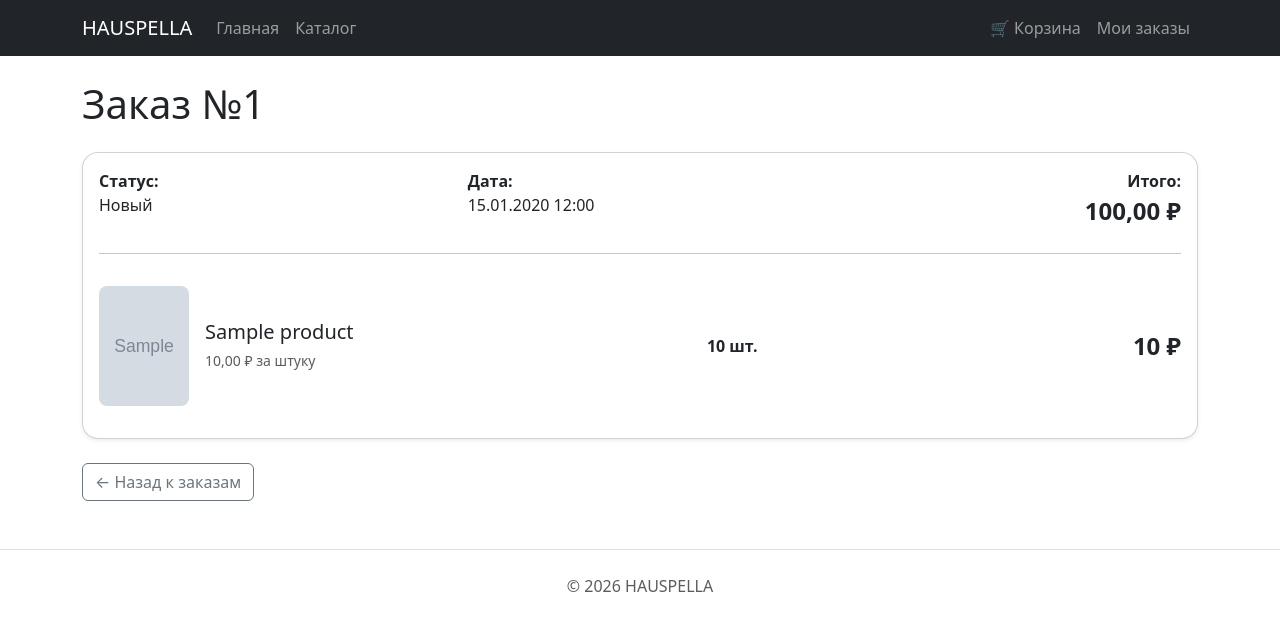
After one commit to VAA039/hauspella-shop, a Django app: page /orders/1/ in a window 1280 px wide. The commit adds this page. Shown: the top 631 px of the page. Run offline with Django 5.2, Linux system fonts and the light colour scheme; a user stored in the database is signed in; tables that the repository leaves empty hold one stand-in row (values such as "Sample post"); grey boxes marked "Sample" are stand-in pictures.

Commit message:
Implement order history and checkout

```diff
--- a/apps/orders/urls.py
+++ b/apps/orders/urls.py
@@ -5,6 +5,18 @@ from . import views
 app_name = "orders"
 
 urlpatterns = [
+    path(
+        "",
+        views.order_list,
+        name="list",
+    ),
+
+    path(
+    "<int:order_id>/",
+    views.order_detail,
+    name="detail",
+    ),
+
     path(
         "checkout/",
         views.checkout,
@@ -22,4 +34,6 @@ urlpatterns = [
         views.success,
         name="success",
     ),
+
+
 ]
--- a/apps/orders/views.py
+++ b/apps/orders/views.py
@@ -1,9 +1,52 @@
 from django.contrib.auth.decorators import login_required
-from django.shortcuts import redirect, render
+from django.shortcuts import (
+    get_object_or_404,
+    redirect,
+    render,
+)
 
 from apps.cart.services import CartService
 
 from .services import OrderService
+from .models import Order
+
+@login_required
+def order_list(request):
+    """
+    Список заказов пользователя.
+    """
+
+    orders = Order.objects.filter(
+        user=request.user,
+    )
+
+    return render(
+        request,
+        "orders/order_list.html",
+        {
+            "orders": orders,
+        },
+    )
+
+@login_required
+def order_detail(request, order_id):
+    """
+    Детальная информация о заказе.
+    """
+
+    order = get_object_or_404(
+        Order,
+        id=order_id,
+        user=request.user,
+    )
+
+    return render(
+        request,
+        "orders/order_detail.html",
+        {
+            "order": order,
+        },
+    )
 
 @login_required
 def checkout(request):
@@ -25,7 +68,6 @@ def checkout(request):
             "cart": cart,
         },
     )
-
 
 @login_required
 def confirm_order(request):
--- a/templates/base.html
+++ b/templates/base.html
@@ -72,6 +72,15 @@
                 </a>
             </li>
 
+            <li class="nav-item">
+                <a
+                    class="nav-link"
+                    href="{% url 'orders:list' %}"
+                >
+                    Мои заказы
+                </a>
+            </li>
+
             </ul>
 
         </div>
--- /dev/null
+++ b/templates/orders/order_detail.html
@@ -0,0 +1,152 @@
+{% extends "base.html" %}
+
+{% block title %}
+Заказ №{{ order.id }}
+{% endblock %}
+
+{% block content %}
+
+<h1 class="mb-4">
+    Заказ №{{ order.id }}
+</h1>
+
+<div class="card shadow-sm rounded-4">
+
+    <div class="card-body">
+
+        <div class="row mb-4">
+
+            <div class="col-md-4">
+
+                <strong>Статус:</strong><br>
+
+                {{ order.get_status_display }}
+
+            </div>
+
+            <div class="col-md-4">
+
+                <strong>Дата:</strong><br>
+
+                {{ order.created_at|date:"d.m.Y H:i" }}
+
+            </div>
+
+            <div class="col-md-4 text-end">
+
+                <strong>Итого:</strong><br>
+
+                <span class="fs-4 fw-bold">
+
+                    {{ order.total_price }} ₽
+
+                </span>
+
+            </div>
+
+        </div>
+
+        <hr>
+
+        {% for item in order.items.all %}
+
+            <div class="row align-items-center py-3">
+
+                <div class="col-md-6">
+
+                    <div class="d-flex align-items-center">
+
+                        {% with image=item.product.images.first %}
+
+                            {% if image %}
+
+                                <img
+                                    src="{{ image.image.url }}"
+                                    alt="{{ image.alt }}"
+                                    class="rounded-3 me-3"
+                                    style="width: 90px; aspect-ratio: 3 / 4; object-fit: cover;"
+                                >
+
+                            {% else %}
+
+                                <div
+                                    class="rounded-3 bg-light d-flex align-items-center justify-content-center me-3"
+                                    style="width: 90px; aspect-ratio: 3 / 4;"
+                                >
+
+                                    <small class="text-muted">
+                                        Нет фото
+                                    </small>
+
+                                </div>
+
+                            {% endif %}
+
+                        {% endwith %}
+
+                        <div>
+
+                            <h5 class="mb-1">
+
+                                {{ item.product.name }}
+
+                            </h5>
+
+                            <small class="text-muted">
+
+                                {{ item.price }} ₽ за штуку
+
+                            </small>
+
+                        </div>
+
+                    </div>
+
+                </div>
+
+                <div class="col-md-2 text-center">
+
+                    <strong>
+
+                        {{ item.quantity }} шт.
+
+                    </strong>
+
+                </div>
+
+                <div class="col-md-4 text-end">
+
+                    <span class="fs-4 fw-bold">
+
+                        {{ item.price|floatformat:0 }} ₽
+
+                    </span>
+
+                </div>
+
+            </div>
+
+            {% if not forloop.last %}
+
+                <hr>
+
+            {% endif %}
+
+        {% endfor %}
+
+    </div>
+
+</div>
+
+<div class="mt-4">
+
+    <a
+        href="{% url 'orders:list' %}"
+        class="btn btn-outline-secondary"
+    >
+        ← Назад к заказам
+    </a>
+
+</div>
+
+{% endblock %}
```
Also changed, not shown: templates/orders/order_list.html (added, +90 -0 lines). Lines whose indentation alone changed are shown as unchanged.
